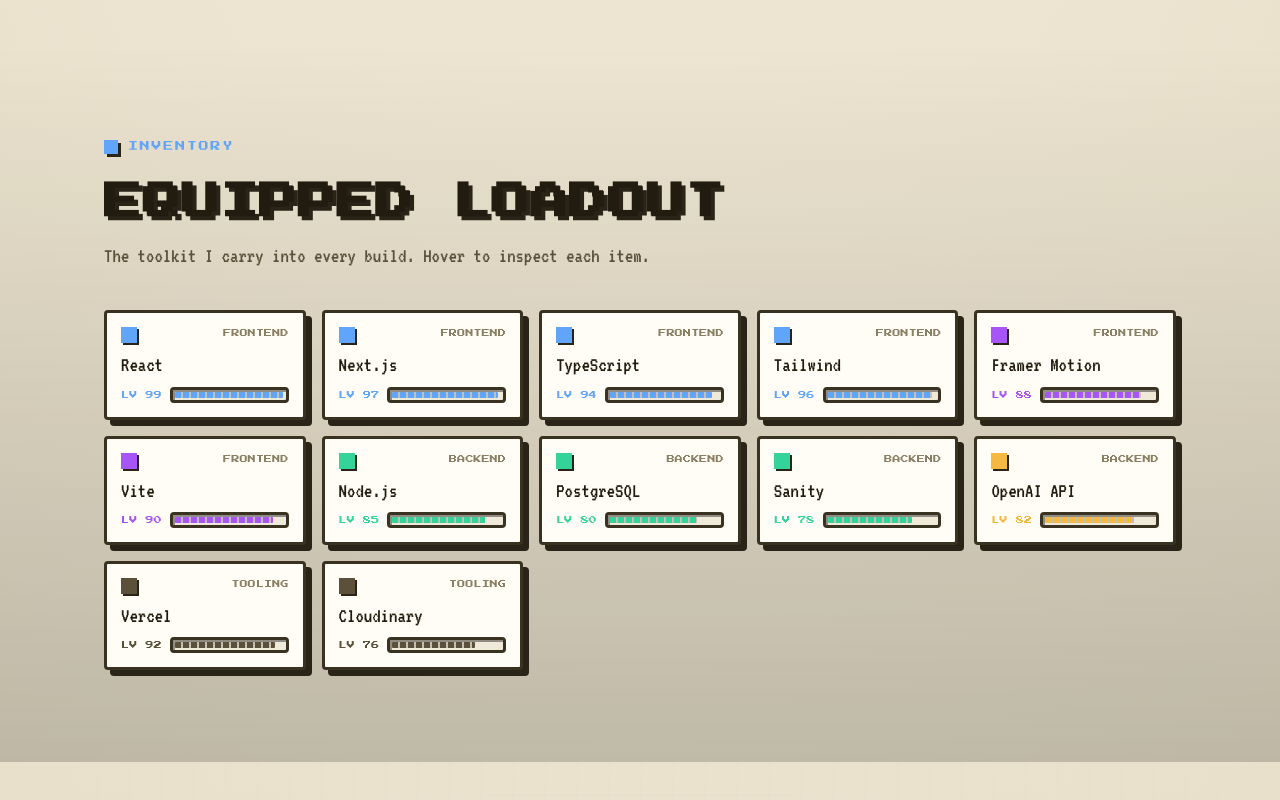
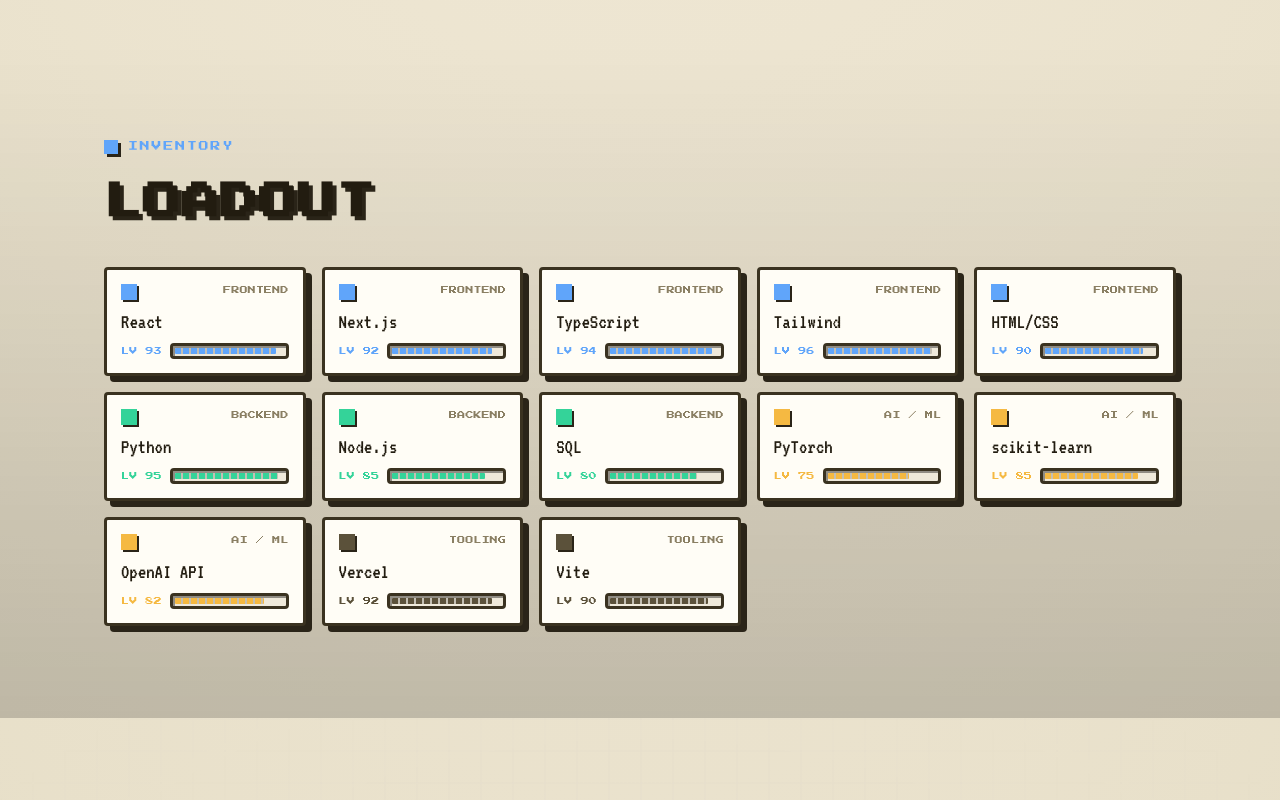
Before and after one commit to oliver-howard/portfolio, a React (Vite) app: page / in a window 1280 px wide. Shown: the part 1986-2786 px from the top of the page. Built offline with nearby package versions, Linux system fonts and the light colour scheme.

Commit message:
chore: update skill section

```diff
--- a/src/components/Skills.tsx
+++ b/src/components/Skills.tsx
@@ -9,18 +9,19 @@
 }
 
 const INVENTORY: InventoryItem[] = [
-  { name: "React", cat: "FRONTEND", rar: "var(--chip)", lvl: "99" },
-  { name: "Next.js", cat: "FRONTEND", rar: "var(--chip)", lvl: "97" },
+  { name: "React", cat: "FRONTEND", rar: "var(--chip)", lvl: "93" },
+  { name: "Next.js", cat: "FRONTEND", rar: "var(--chip)", lvl: "92" },
   { name: "TypeScript", cat: "FRONTEND", rar: "var(--chip)", lvl: "94" },
   { name: "Tailwind", cat: "FRONTEND", rar: "var(--chip)", lvl: "96" },
-  { name: "Framer Motion", cat: "FRONTEND", rar: "#a855f7", lvl: "88" },
-  { name: "Vite", cat: "FRONTEND", rar: "#a855f7", lvl: "90" },
+  { name: "HTML/CSS", cat: "FRONTEND", rar: "var(--chip)", lvl: "90" },
+  { name: "Python", cat: "BACKEND", rar: "var(--xp)", lvl: "95" },
   { name: "Node.js", cat: "BACKEND", rar: "var(--xp)", lvl: "85" },
-  { name: "PostgreSQL", cat: "BACKEND", rar: "var(--xp)", lvl: "80" },
-  { name: "Sanity", cat: "BACKEND", rar: "var(--xp)", lvl: "78" },
-  { name: "OpenAI API", cat: "BACKEND", rar: "var(--coin)", lvl: "82" },
+  { name: "SQL", cat: "BACKEND", rar: "var(--xp)", lvl: "80" },
+  { name: "PyTorch", cat: "AI / ML", rar: "var(--coin)", lvl: "75" },
+  { name: "scikit-learn", cat: "AI / ML", rar: "var(--coin)", lvl: "85" },
+  { name: "OpenAI API", cat: "AI / ML", rar: "var(--coin)", lvl: "82" },
   { name: "Vercel", cat: "TOOLING", rar: "var(--ink-2)", lvl: "92" },
-  { name: "Cloudinary", cat: "TOOLING", rar: "var(--ink-2)", lvl: "76" },
+  { name: "Vite", cat: "TOOLING", rar: "var(--ink-2)", lvl: "90" },
 ];
 
 function InvSlot({ it }: { it: InventoryItem }) {
@@ -68,9 +69,9 @@
       <div className="wrap">
         <SectionHead
           tag="Inventory"
-          title="EQUIPPED LOADOUT"
+          title="LOADOUT"
           accent="var(--chip)"
-          sub="The toolkit I carry into every build. Hover to inspect each item."
+          sub=""
         />
         <div
           style={{
```
